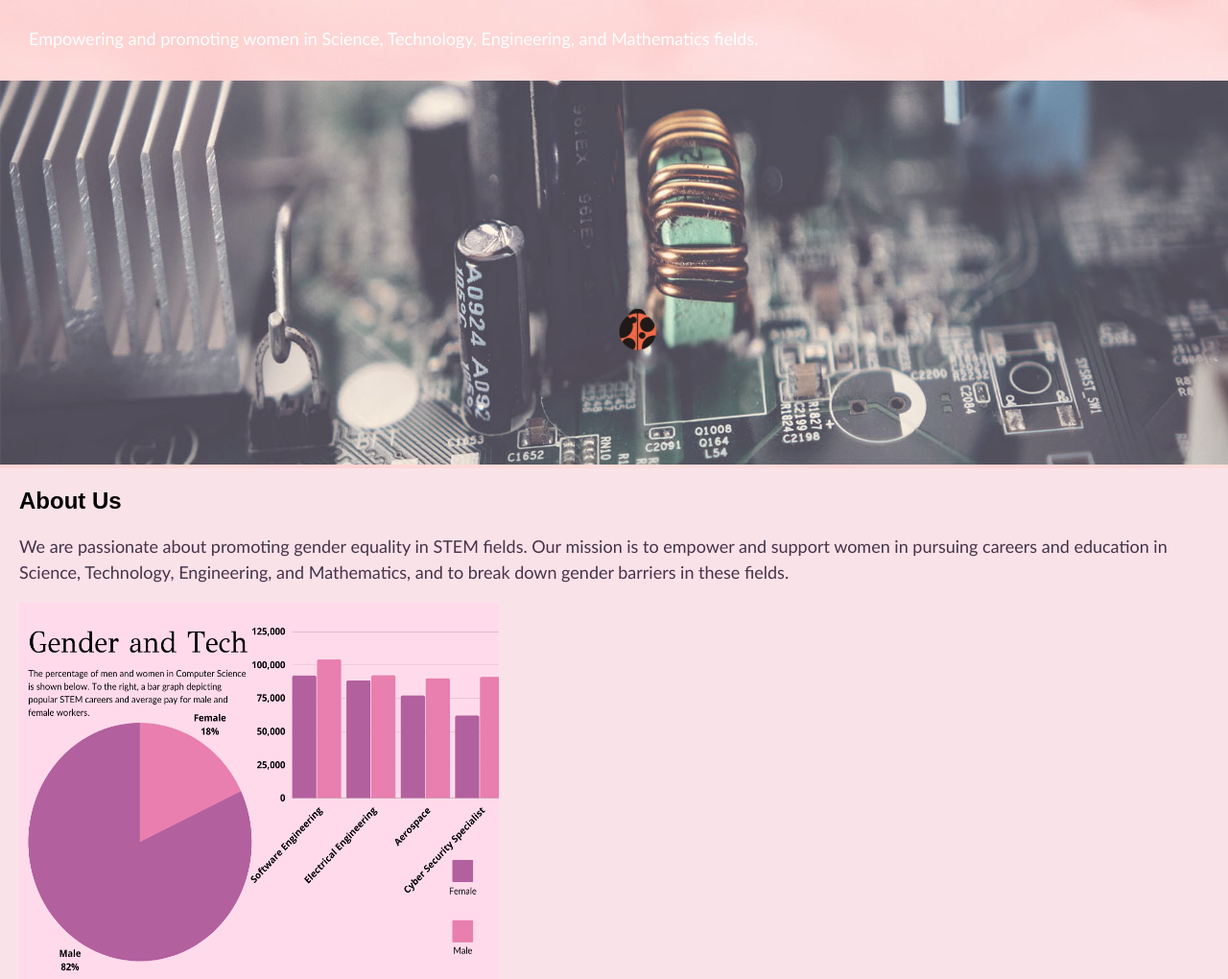
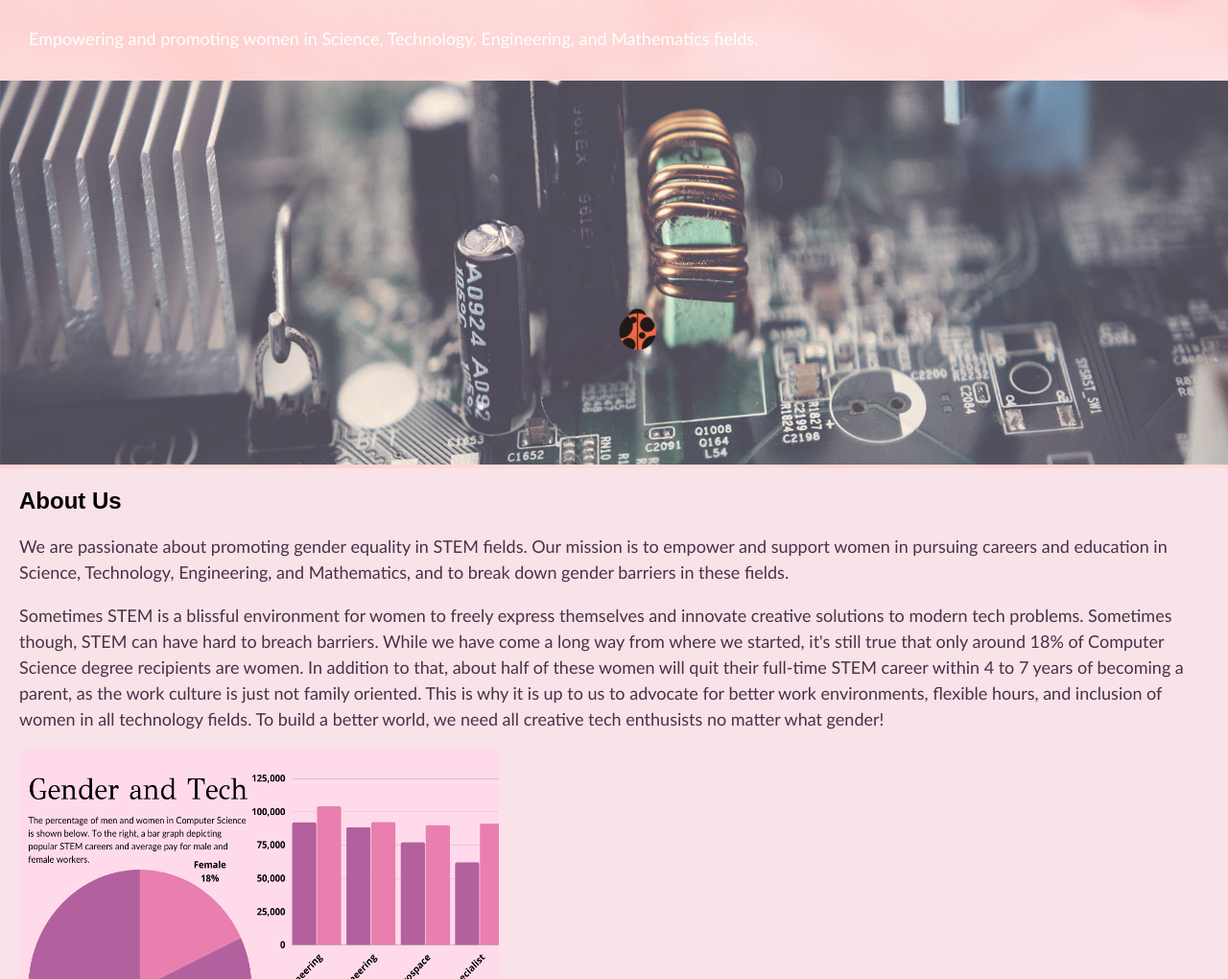
Before and after one commit to JadedThrone/WebsiteShell, a plain HTML site: page index.html in a window 1280 px wide. Shown: the part 80-1100 px from the top of the page at 96% size. Drawn offline with Linux system fonts and the light colour scheme; files whose address does not match are found by name.

Commit message:
home page paragraph

```diff
--- a/index.html
+++ b/index.html
@@ -159,6 +159,7 @@
   <div class="content">
     <h2>About Us</h2>
     <p>We are passionate about promoting gender equality in STEM fields. Our mission is to empower and support women in pursuing careers and education in Science, Technology, Engineering, and Mathematics, and to break down gender barriers in these fields.</p>
+    <p> Sometimes STEM is a blissful environment for women to freely express themselves and innovate creative solutions to modern tech problems. Sometimes though, STEM can have hard to breach barriers. While we have come a long way from where we started, it's still true that only around 18% of Computer Science degree recipients are women. In addition to that, about half of these women will quit their full-time STEM career within 4 to 7 years of becoming a parent, as the work culture is just not family oriented.  This is why it is up to us to advocate for better work environments, flexible hours, and inclusion of women in all technology fields. To build a better world, we need all creative tech enthusists no matter what gender!</p>
     <img src="./images/GenderTech.png" height="400" width="500"/>
     <h2>Resources</h2>
     <p>Explore our collection of resources, including articles, videos, and inspirational stories, to learn more about the importance of gender equality in STEM and ways to promote diversity and inclusion.</p>
```
